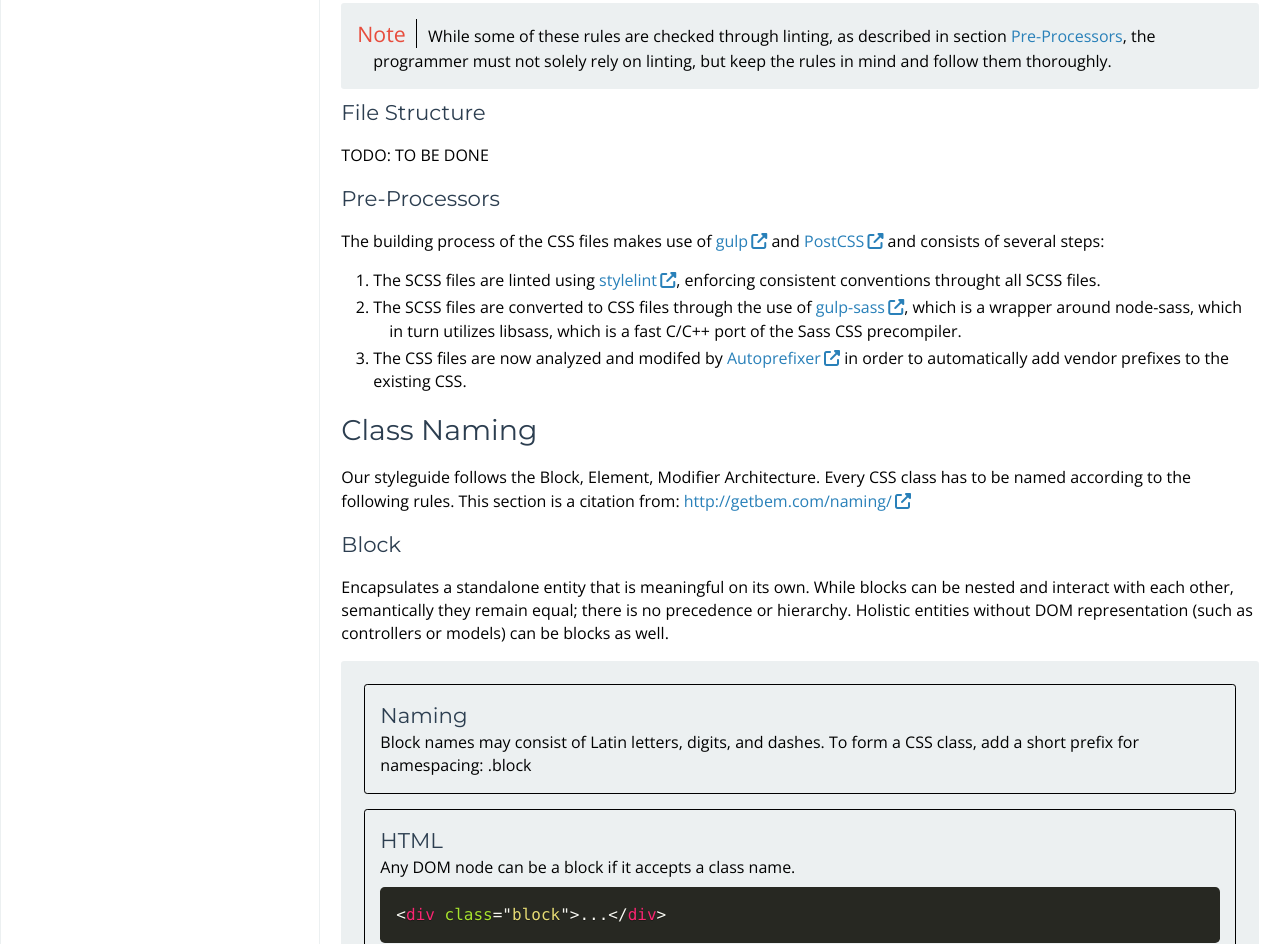
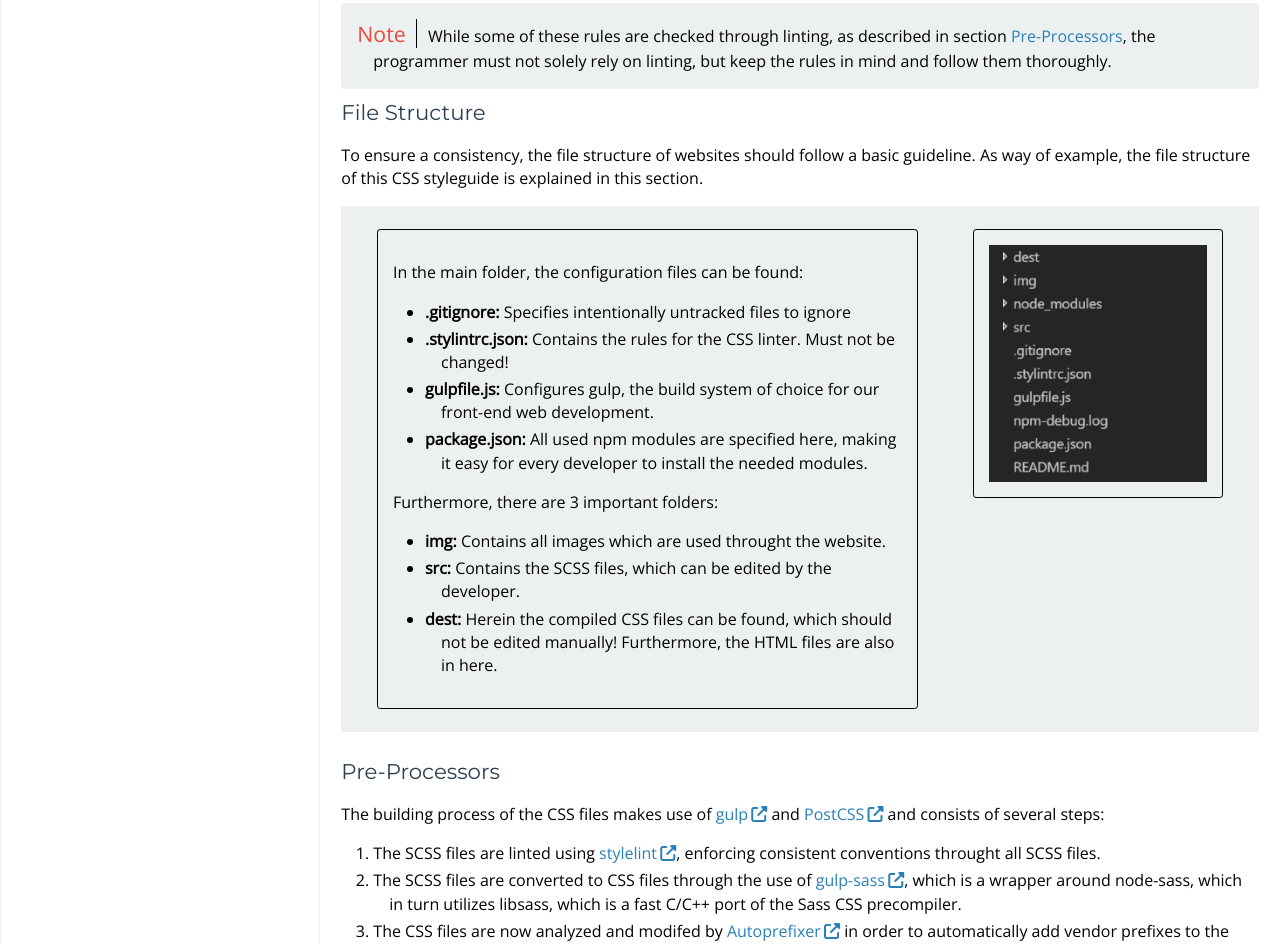
Before and after one commit to fhs-styleguide/fhs-styleguide.github.io, a website: page dest/index.html in a window 1280 px wide. Shown: the part 9277-10221 px from the top of the page. Drawn offline with nearby package versions, Linux system fonts and the light colour scheme.

Commit message:
Add information about file structure

```diff
--- a/dest/index.html
+++ b/dest/index.html
@@ -391,7 +391,26 @@
           <p class="note">While some of these rules are checked through linting, as described in section <a class="link" href="CSS__code-style__pre-processors">Pre-Processors</a>,
             the programmer must not solely rely on linting, but keep the rules in mind and follow them thoroughly.</p>
           <h4 class="heading heading--small">File Structure</h4>
-          <p class="paragraph">TODO: TO BE DONE</p>
+          <p class="paragraph">To ensure a consistency, the file structure of websites should follow a basic guideline. As way of example, the file structure of this
+            CSS styleguide is explained in this section.</p>
+          <div class="section flex-container">
+            <div class="panel panel--medium">
+              <p class="paragraph">In the main folder, the configuration files can be found:</p>
+              <ul class="list list--unordered">
+                <li class="list__item"><strong class="font-weight-bold">.gitignore:</strong> Specifies intentionally untracked files to ignore</li>
+                <li class="list__item"><strong class="font-weight-bold">.stylintrc.json:</strong> Contains the rules for the CSS linter. Must not be changed!</li>
+                <li class="list__item"><strong class="font-weight-bold">gulpfile.js:</strong> Configures gulp, the build system of choice for our front-end web development.</li>
+                <li class="list__item"><strong class="font-weight-bold">package.json:</strong> All used npm modules are specified here, making it easy for every developer to install the needed modules.</li>
+              </ul>
+              <p class="paragraph">Furthermore, there are 3 important folders:</p>
+              <ul class="list list--unordered">
+                <li class="list__item"><strong class="font-weight-bold">img:</strong> Contains all images which are used throught the website.</li>
+                <li class="list__item"><strong class="font-weight-bold">src:</strong> Contains the SCSS files, which can be edited by the developer.</li>
+                <li class="list__item"><strong class="font-weight-bold">dest:</strong> Herein the compiled CSS files can be found, which should not be edited manually! Furthermore, the HTML files are also in here.</li>
+              </ul>
+            </div>
+            <img class="panel" src="../img/file-structure_overview.png" alt="File Structure Overview" width="250" height="269">
+          </div>
           <h4 class="heading heading--small" id="CSS__code-style__pre-processors">Pre-Processors</h4>
           <p class="paragraph">The building process of the CSS files makes use of <a href="http://gulpjs.com/" class="link link--external">gulp</a>            and <a href="http://postcss.org/" class="link link--external">PostCSS</a> and consists of several steps:
             <ul class="list list--ordered">
```
Also changed, not shown: img/file-structure_overview.png (added).
